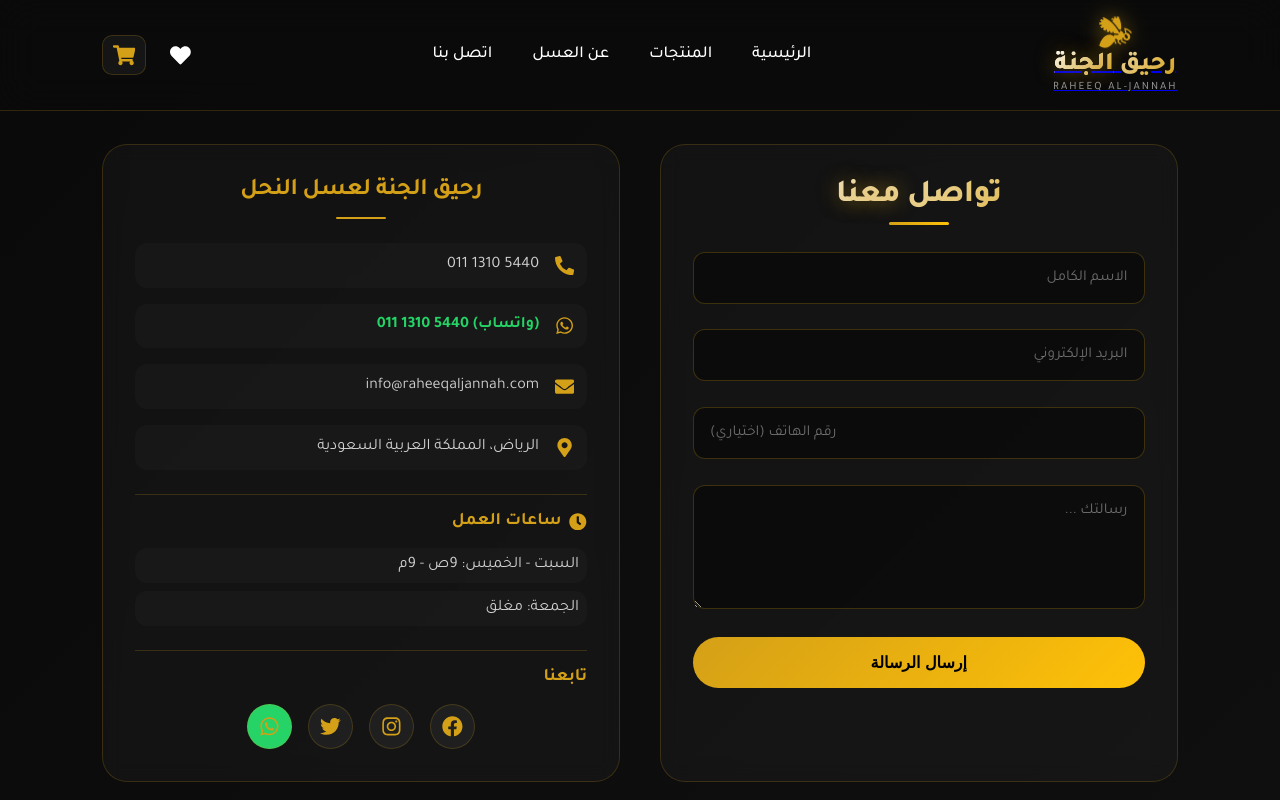
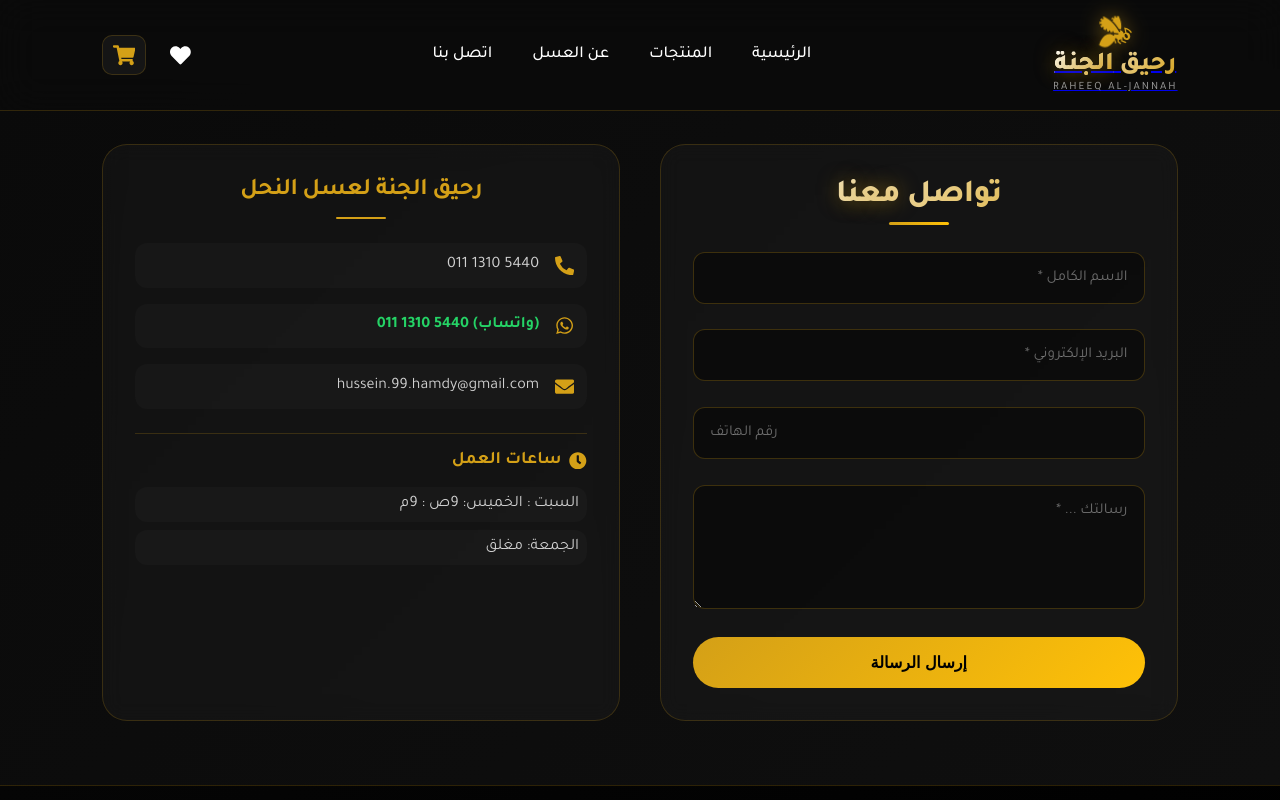
Before and after one commit to Islam412/RAHEEQ-AL-JANNAH, a React (Create React App) app: page /contact in a window 1280 px wide. Shown: the top 800 px of the page. Built offline with nearby package versions, Linux system fonts and the light colour scheme.

Commit message:
update data off countact

```diff
--- a/src/pages/Contact.js
+++ b/src/pages/Contact.js
@@ -1,114 +1,168 @@
 import React, { useState } from 'react';
-import { FaPhoneAlt, FaEnvelope, FaMapMarkerAlt, FaClock, FaFacebook, FaInstagram, FaTwitter, FaWhatsapp } from 'react-icons/fa';
+import { FaPhoneAlt, FaEnvelope, FaMapMarkerAlt, FaClock, FaFacebook, FaInstagram, FaWhatsapp } from 'react-icons/fa';
 
 const Contact = () => {
   const [formData, setFormData] = useState({
     name: '',
     email: '',
+    phone: '',
     message: ''
   });
+  const [isSending, setIsSending] = useState(false);
+  const [result, setResult] = useState({ show: false, message: '', type: '' });
 
-  const handleSubmit = (e) => {
-    e.preventDefault();
-    alert('شكراً لتواصلك معنا! سنرد عليك قريباً.');
-    setFormData({ name: '', email: '', message: '' });
+  const handleChange = (e) => {
+    setFormData({
+      ...formData,
+      [e.target.name]: e.target.value
+    });
   };
 
-  // رقم الواتساب (بدون أصفار أولية مع كود الدولة)
-  const whatsappNumber = '201113105440';
+  const onSubmit = async (event) => {
+    event.preventDefault();
+    setIsSending(true);
+    setResult({ show: false, message: '', type: '' });
+
+    const formDataObj = new FormData();
+    formDataObj.append("access_key", "a3e00d07-3e23-4ce7-8960-6565b7b5e0ad");
+    formDataObj.append("name", formData.name);
+    formDataObj.append("email", formData.email);
+    formDataObj.append("phone", formData.phone || 'غير مدخل');
+    formDataObj.append("message", formData.message);
+    formDataObj.append("subject", `رسالة جديدة من ${formData.name} - رحيق الجنة`);
+
+    try {
+      const response = await fetch("https://api.web3forms.com/submit", {
+        method: "POST",
+        body: formDataObj
+      });
+
+      const data = await response.json();
+
+      if (data.success) {
+        setResult({
+          show: true,
+          message: '✅ تم إرسال رسالتك بنجاح! سنرد عليك قريباً.',
+          type: 'success'
+        });
+        // تنظيف النموذج
+        setFormData({ name: '', email: '', phone: '', message: '' });
+      } else {
+        setResult({
+          show: true,
+          message: '❌ حدث خطأ في إرسال الرسالة. يرجى المحاولة مرة أخرى.',
+          type: 'error'
+        });
+      }
+    } catch (error) {
+      setResult({
+        show: true,
+        message: '❌ حدث خطأ في الاتصال. يرجى المحاولة لاحقاً.',
+        type: 'error'
+      });
+    } finally {
+      setIsSending(false);
+      // إخفاء الرسالة بعد 5 ثواني
+      setTimeout(() => {
+        setResult({ show: false, message: '', type: '' });
+      }, 5000);
+    }
+  };
 
   return (
     <section className="contact-page">
       <div className="contact-container">
         <div className="contact-form">
           <h2>تواصل <span className="gold">معنا</span></h2>
-          <form onSubmit={handleSubmit}>
+
+          {/* رسالة الحالة */}
+          {result.show && (
+            <div className={`status-message ${result.type}`}>
+              {result.message}
+            </div>
+          )}
+
+          <form onSubmit={onSubmit}>
             <input
               type="text"
-              placeholder="الاسم الكامل"
+              name="name"
+              placeholder="الاسم الكامل *"
               value={formData.name}
-              onChange={(e) => setFormData({...formData, name: e.target.value})}
+              onChange={handleChange}
               required
             />
             <input
               type="email"
-              placeholder="البريد الإلكتروني"
+              name="email"
+              placeholder="البريد الإلكتروني *"
               value={formData.email}
-              onChange={(e) => setFormData({...formData, email: e.target.value})}
+              onChange={handleChange}
               required
             />
             <input
               type="tel"
-              placeholder="رقم الهاتف (اختياري)"
+              name="phone"
+              placeholder="رقم الهاتف"
+              value={formData.phone}
+              onChange={handleChange}
             />
             <textarea
-              placeholder="رسالتك ..."
+              name="message"
+              placeholder="رسالتك ... *"
               rows="5"
               value={formData.message}
-              onChange={(e) => setFormData({...formData, message: e.target.value})}
+              onChange={handleChange}
               required
             ></textarea>
-            <button type="submit" className="btn-primary">إرسال الرسالة</button>
+            <button type="submit" className="btn-primary" disabled={isSending}>
+              {isSending ? 'جاري الإرسال...' : 'إرسال الرسالة'}
+            </button>
           </form>
         </div>
+
         <div className="contact-info">
           <h3>رحيق الجنة لعسل النحل</h3>
 
-          {/* ✅ رقم الهاتف - يفتح تطبيق الهاتف */}
           <p>
             <FaPhoneAlt />
             <a href="tel:+201113105440" className="contact-link">011 1310 5440</a>
           </p>
 
-          {/* ✅ رقم الواتساب - يفتح واتساب مباشرة */}
           <p>
             <FaWhatsapp />
-            <a
-              href={`https://wa.me/${whatsappNumber}`}
-              target="_blank"
-              rel="noopener noreferrer"
-              className="contact-link whatsapp-link"
-            >
+            <a href="https://wa.me/201113105440" target="_blank" rel="noopener noreferrer" className="contact-link whatsapp-link">
               011 1310 5440 (واتساب)
             </a>
           </p>
 
-          {/* ✅ البريد الإلكتروني */}
           <p>
             <FaEnvelope />
-            <a href="mailto:info@raheeqaljannah.com" className="contact-link">info@raheeqaljannah.com</a>
+            <a href="mailto:hussein.99.hamdy@gmail.com" target="_blank" className="contact-link">hussein.99.hamdy@gmail.com</a>
           </p>
 
-          {/* ✅ العنوان - يفتح خرائط جوجل */}
-          <p>
+          {/* <p>
             <FaMapMarkerAlt />
-            <a
-              href="https://maps.google.com/?q=Riyadh+Saudi+Arabia"
-              target="_blank"
-              rel="noopener noreferrer"
-              className="contact-link"
-            >
-              الرياض، المملكة العربية السعودية
+            <a href="https://maps.google.com/?q=Giza+Egypt" target="_blank" rel="noopener noreferrer" className="contact-link">
+              الجيزة - مصر
             </a>
-          </p>
+          </p> */}
 
           <div className="working-hours">
             <h4><FaClock /> ساعات العمل</h4>
-            <p>السبت - الخميس: 9ص - 9م</p>
+            <p>السبت : الخميس: 9ص : 9م</p>
             <p>الجمعة: مغلق</p>
           </div>
 
-          <div className="social-media">
+          {/* <div className="social-media">
             <h4>تابعنا</h4>
             <div className="social-icons">
               <a href="https://facebook.com" target="_blank" rel="noopener noreferrer"><FaFacebook /></a>
               <a href="https://instagram.com" target="_blank" rel="noopener noreferrer"><FaInstagram /></a>
-              <a href="https://twitter.com" target="_blank" rel="noopener noreferrer"><FaTwitter /></a>
-              <a href={`https://wa.me/${whatsappNumber}`} target="_blank" rel="noopener noreferrer" className="whatsapp-icon">
+              <a href="https://wa.me/201113105440" target="_blank" rel="noopener noreferrer">
                 <FaWhatsapp />
               </a>
             </div>
-          </div>
+          </div> */}
         </div>
       </div>
     </section>
```
